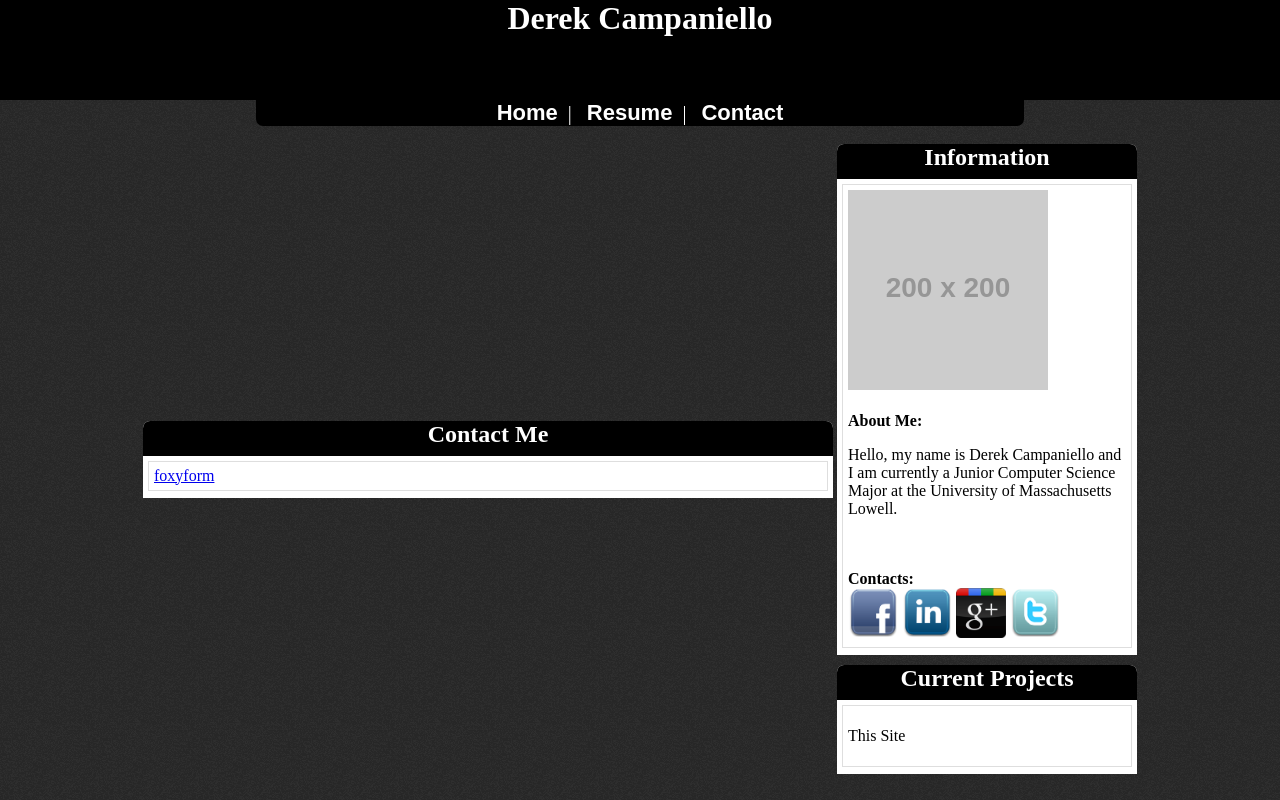
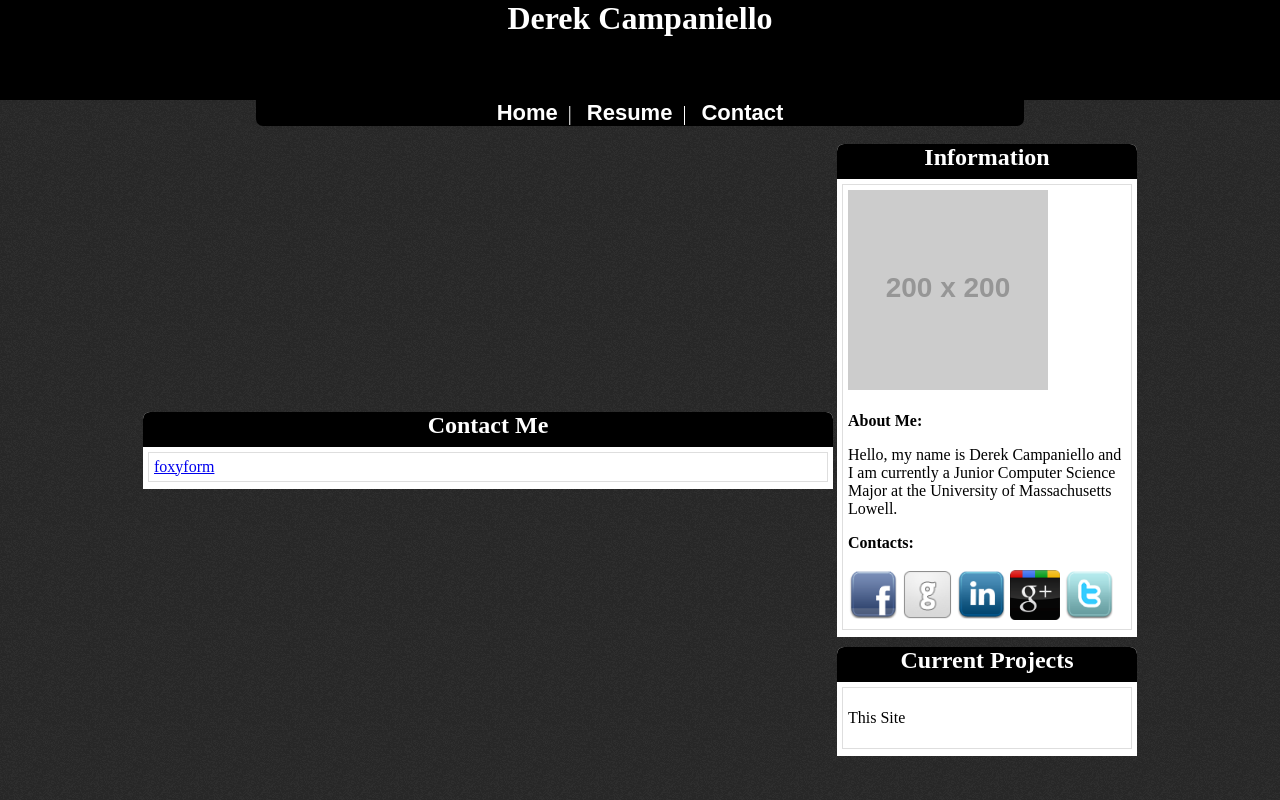
Before and after one commit to puzzledplane/My-Site, a plain HTML site: page contact.html in a window 1280 px wide. Shown: the top 800 px of the page. Drawn offline with Linux system fonts and the light colour scheme; placeholder pictures from the web are drawn by us.

Commit message:
updated contact, index and resume html files

```diff
--- a/contact.html
+++ b/contact.html
@@ -53,11 +53,11 @@
 								<strong> About Me: </strong>
 								<p> Hello, my name is Derek Campaniello and I am currently a Junior Computer
 								Science Major at the University of Massachusetts Lowell. </p>
+								<strong>Contacts:</strong>
 								<br/>
 								<br/>
-								<strong>Contacts:</strong>
-								<br/>
 								<a href="https://www.facebook.com/PuzzledPlane" target="_blank"><img class="icon" src="./images/icons/facebook.png" alt="Facebook" /></a>
+								<a href="https://github.com/puzzledplane" target="_blank"><img class="icon" src="./images/icons/github.png" alt="Github" /></a>
 								<a href="https://www.linkedin.com/pub/derek-campaniello/56/933/1b3" target="_blank"><img class="icon" src="./images/icons/linkedin.png" alt="LinkedIn" /></a>
 								<a href="https://plus.google.com/u/0/109464455969889641083" target="_blank"><img class="icon" src="./images/icons/googleplus.png" alt="Google+" /></a>
 								<a href="https://twitter.com/puzzledplane" target="_blank"><img class="icon" class="icon" src="./images/icons/twitter.png" alt="Twitter" /></a>
```
Also changed, not shown: index.html (+2 -2 lines), resume.html (+2 -2 lines).
